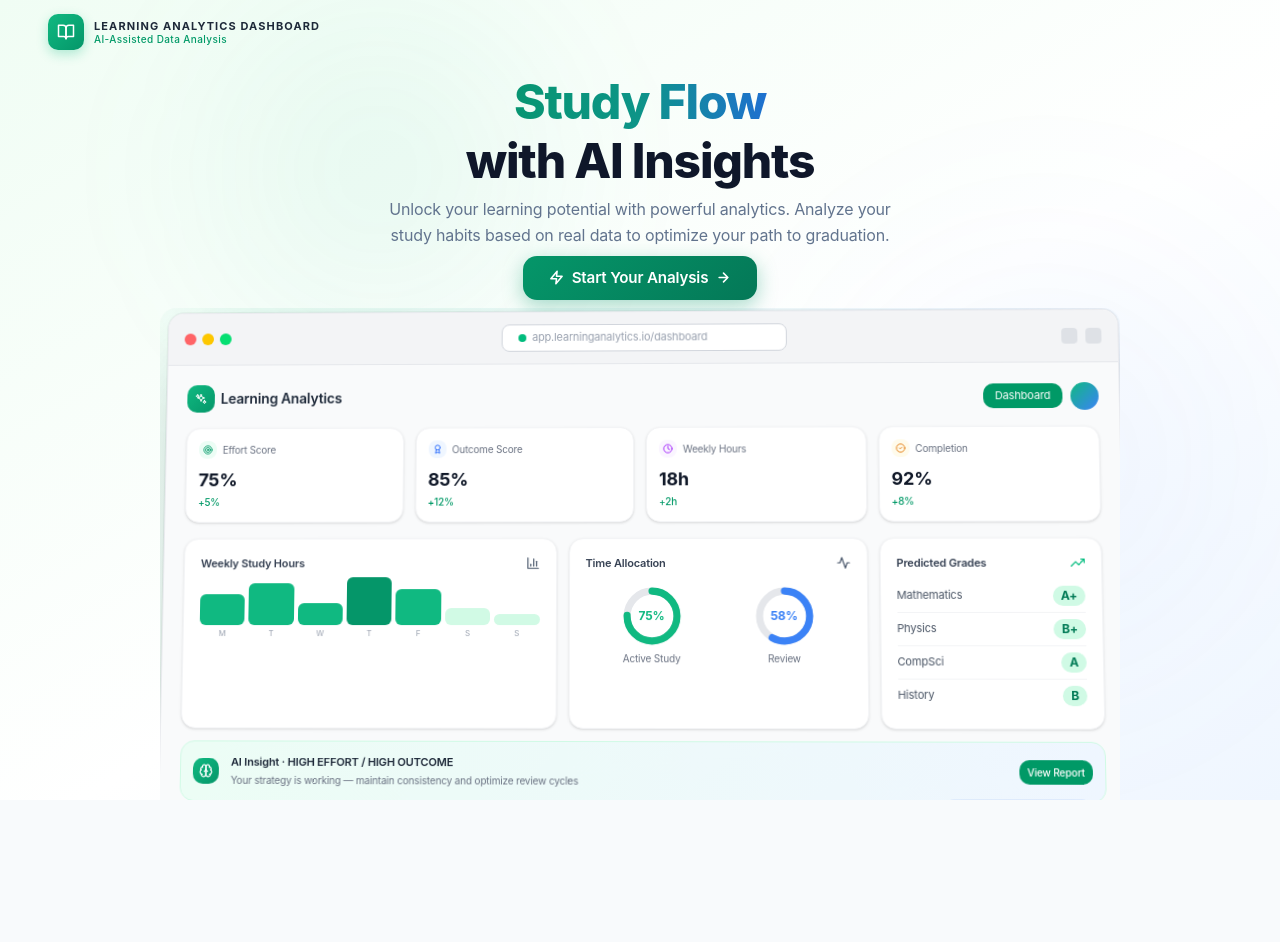
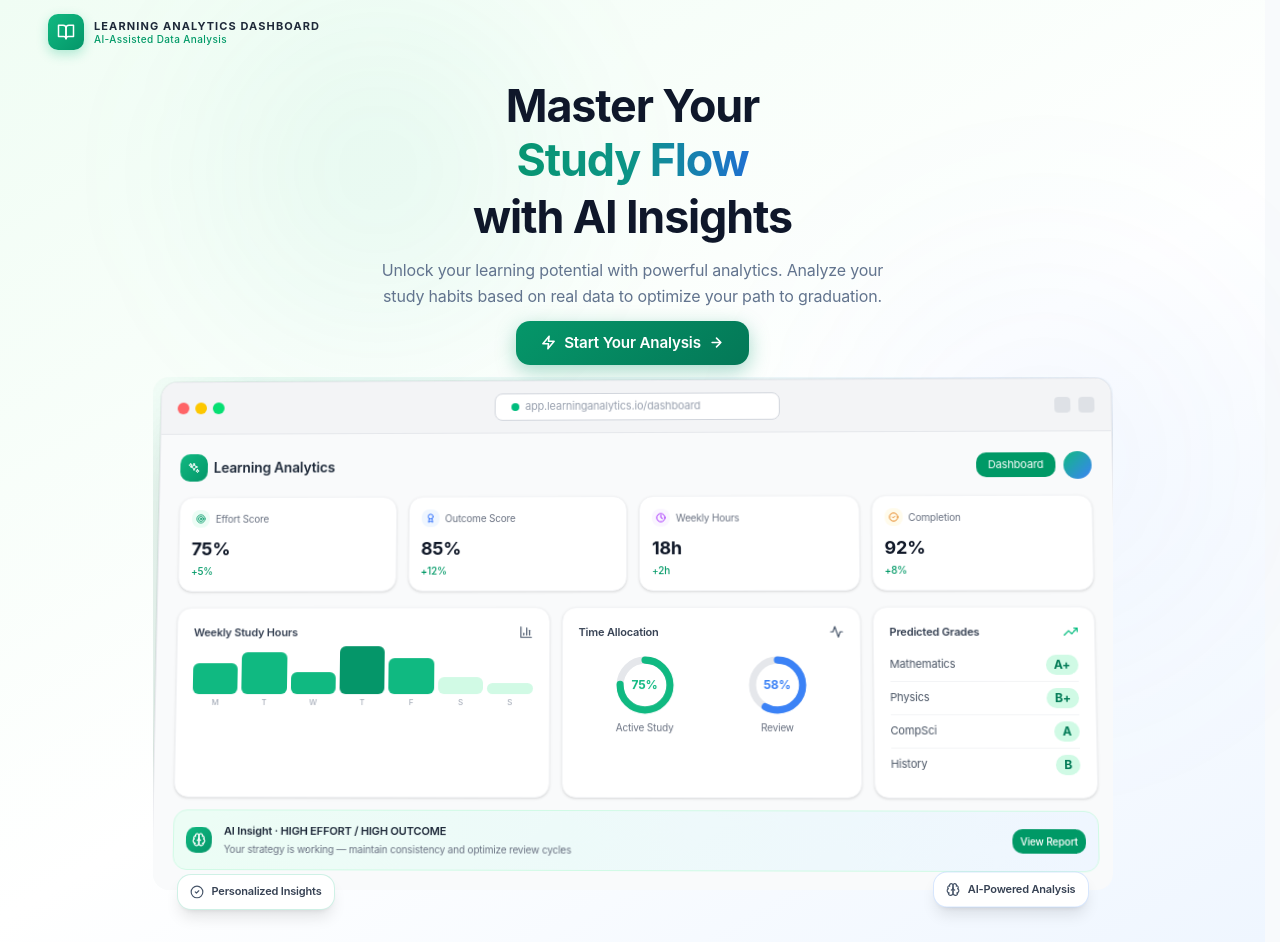
Before and after one commit to NgocChau0403/GraduationThesis_Deploy, a React app in the folder Frontend/: page / in a window 1280 px wide. Before the commit the page ends 800 px from the top, so only its background shows below. Built offline with nearby package versions, Linux system fonts and the light colour scheme; no server answers; the HTML template or start-up script is replaced by a standard one.

Commit message:
fix CSS reset

```diff
--- a/Frontend/src/index.css
+++ b/Frontend/src/index.css
@@ -1,4 +1,11 @@
 @import "tailwindcss";
+
+/* ─── CSS Reset nền tảng ─────────────────────────────────────────────────── */
+*,
+*::before,
+*::after {
+  box-sizing: border-box;
+}
 
 /* ─── Figma Theme Variables ─────────────────────────────────────────────── */
 :root {
@@ -58,14 +65,8 @@
   --shadow: rgba(0, 0, 0, 0.05) 0 10px 15px -3px, rgba(0, 0, 0, 0.02) 0 4px 6px -2px;
 
   /* Typography */
-  --sans: 'Inter', system-ui, -apple-system, sans-serif;
+  --sans: 'Inter', system-ui, -apple-system, BlinkMacSystemFont, 'Segoe UI', sans-serif;
   --mono: ui-monospace, 'Cascadia Code', 'Source Code Pro', monospace;
-
-  font: 16px/1.6 var(--sans);
-  letter-spacing: -0.011em;
-  color-scheme: light;
-  color: var(--text);
-  background: var(--bg);
 
   text-rendering: optimizeLegibility;
   -webkit-font-smoothing: antialiased;
@@ -87,43 +88,53 @@
   }
 }
 
+/* ─── Base HTML/Body Reset ───────────────────────────────────────────────── */
+html {
+  height: 100%;
+  text-size-adjust: 100%;
+  -webkit-text-size-adjust: 100%;
+  scrollbar-gutter: stable;
+}
+
 body {
   margin: 0;
   padding: 0;
+  min-height: 100%;
+  min-width: 320px;
+  overflow-x: hidden;   /* Ngăn tràn ngang */
+  font-family: var(--sans);
+  font-size: 16px;
+  line-height: 1.6;
+  letter-spacing: -0.011em;
+  color-scheme: light;
+  color: var(--text);
+  background: var(--bg);
 }
 
 #root {
-  /*
-  Sử dụng max-width linh hoạt cho các màn hình lớn
-  */
   width: 100%;
   margin: 0 auto;
   min-height: 100vh;
   display: flex;
   flex-direction: column;
-  box-sizing: border-box;
 }
 
-/* Typography Reset */
-h1, h2, h3, h4 {
+/* ─── Typography Reset ───────────────────────────────────────────────────── */
+/* KHÔNG đặt font-size cố định cho h1/h2/h3/h4 tại đây
+   vì các page đã dùng clamp() responsive riêng.
+   Chỉ reset margin và đặt font-family. */
+h1, h2, h3, h4, h5, h6 {
   font-family: var(--sans);
   color: var(--text-h);
   margin: 0;
+  line-height: 1.2;
 }
 
-h1 {
-  font-size: 2.5rem;
-  font-weight: 800;
-  letter-spacing: -0.025em;
+p {
+  margin: 0;
 }
 
-h2 {
-  font-size: 1.5rem;
-  font-weight: 700;
-  letter-spacing: -0.02em;
-}
-
-/* Code & Utilities */
+/* ─── Code Utilities ─────────────────────────────────────────────────────── */
 code {
   font-family: var(--mono);
   font-size: 0.9em;
@@ -133,6 +144,8 @@ code {
   color: var(--accent);
   font-weight: 600;
 }
+
+/* ─── Animations ─────────────────────────────────────────────────────────── */
 @keyframes bounce {
   0%, 100% {
     transform: translateY(-8%);
--- a/Frontend/src/pages/HomePage.jsx
+++ b/Frontend/src/pages/HomePage.jsx
@@ -316,7 +316,7 @@ export default function HomePage() {
      * Mobile/tablet : min-h-screen, scrollable
      */
     <div
-      className="min-h-screen lg:h-screen flex flex-col overflow-x-hidden lg:overflow-hidden"
+      className="min-h-screen flex flex-col overflow-x-hidden"
       style={{ background: "linear-gradient(150deg,#f0fdf4 0%,#ffffff 55%,#eff6ff 100%)" }}
     >
       {/* ── Ambient glows ── */}
@@ -331,31 +331,26 @@ export default function HomePage() {
       <Navbar />
 
       {/*
-       * Content area — flex-1 so it fills remaining viewport height on desktop.
-       * min-h-0 prevents flex children from overflowing their parent.
-       * overflow-hidden on lg ensures nothing escapes 100vh.
-       *
-       * The inner layout uses gap instead of margin so spacing compresses
-       * automatically when the flex container shrinks.
+       * Content area — flex-1, centered vertically.
+       * KHÔNG dùng overflow-hidden hay h-screen vì sẽ cắt nội dung
+       * khi viewport ngắn hơn (nhiều tab, bookmark bar, v.v.)
+       * Thay vào đó dùng min-h-screen + scroll tự nhiên.
        */}
       <div className="
         relative z-10
         flex-1 min-h-0
         flex flex-col items-center justify-center
-        gap-2 lg:gap-2
-        px-4 pb-4 pt-2
-        sm:px-6 sm:pt-3 sm:pb-5
-        lg:px-8 lg:overflow-hidden
+        gap-3
+        px-4 pb-8 pt-4
+        sm:px-6
+        lg:px-8
       ">
 
-        {/* ── Headline ──
-            clamp uses both vw AND vh so the text shrinks on short screens
-            (e.g. 15-inch landscape laptop ~730px tall)
-        */}
+        {/* ── Headline ── */}
         <h1
           className="font-bold text-center text-slate-900 leading-[1.15] tracking-tight flex-shrink-0"
           style={{
-            fontSize: "clamp(1.5rem, min(4vw, 6vh), 3.2rem)",
+            fontSize: "clamp(1.6rem, 3.5vw, 3rem)",
             letterSpacing: "-0.025em",
           }}
         >
@@ -378,7 +373,7 @@ export default function HomePage() {
         {/* ── Subtitle ── */}
         <p
           className="text-slate-500 text-center max-w-[520px] leading-relaxed flex-shrink-0"
-          style={{ fontSize: "clamp(0.8rem, min(1.5vw, 2vh), 1rem)" }}
+          style={{ fontSize: "clamp(0.85rem, 1.3vw, 1rem)" }}
         >
           Unlock your learning potential with powerful analytics. Analyze your
           study habits based on real data to optimize your path to graduation.
@@ -391,8 +386,8 @@ export default function HomePage() {
             onClick={() => navigate("/choose-role")}
             className="inline-flex items-center gap-2 rounded-xl border-none cursor-pointer text-white font-semibold"
             style={{
-              padding: "clamp(8px, 1.2vh, 14px) clamp(18px, 2vw, 28px)",
-              fontSize: "clamp(0.8rem, min(1.4vw, 2vh), 0.95rem)",
+              padding: "10px clamp(18px, 2vw, 28px)",
+              fontSize: "clamp(0.85rem, 1.2vw, 0.95rem)",
               background: "linear-gradient(135deg,#059669,#047857)",
               boxShadow: "0 6px 20px rgba(5,150,105,0.35)",
               transition: "transform 0.2s, box-shadow 0.2s",
@@ -414,27 +409,16 @@ export default function HomePage() {
 
         {/*
          * ── Browser Mockup ──
-         *
-         * LAYOUT STRATEGY:
-         *   We do NOT use flex-1 here. flex-1 would make the mockup expand
-         *   to fill ALL remaining space on a 32-inch screen (~1200px) while
-         *   the actual content is only ~400px → huge empty gap below.
-         *
-         *   Instead we use a max-height formula:
-         *     min(calc(100vh - 290px), 520px)
-         *   - 15-inch 730px tall  → min(440px, 520px) = 440px  ✅ fills well
-         *   - 1080p  1080px tall  → min(790px, 520px) = 520px  ✅ capped
-         *   - 32-inch 1440px tall → min(1150px, 520px) = 520px ✅ capped
-         *
-         *   overflow-hidden clips the mockup at that height (peek effect).
-         *   Badges are rendered OUTSIDE this clip zone so they always sit
-         *   correctly at the bottom edge of the visible mockup.
+         * max-height dùng 100dvh (dynamic viewport height) thay vì 100vh.
+         * 100dvh tự trừ browser chrome (tab bar, bookmark bar...) trên mọi
+         * browser → kết quả giống nhau ở local và deployed.
+         * Cap ở 520px để không quá to trên màn hình lớn.
          */}
         <div className="relative w-full max-w-[960px] flex-shrink-0">
           {/* Clipped mockup */}
           <div
             className="overflow-hidden rounded-2xl"
-            style={{ maxHeight: "min(calc(100vh - 290px), 520px)" }}
+            style={{ maxHeight: "min(calc(100dvh - 280px), 520px)" }}
           >
             <BrowserMockup />
           </div>
```
